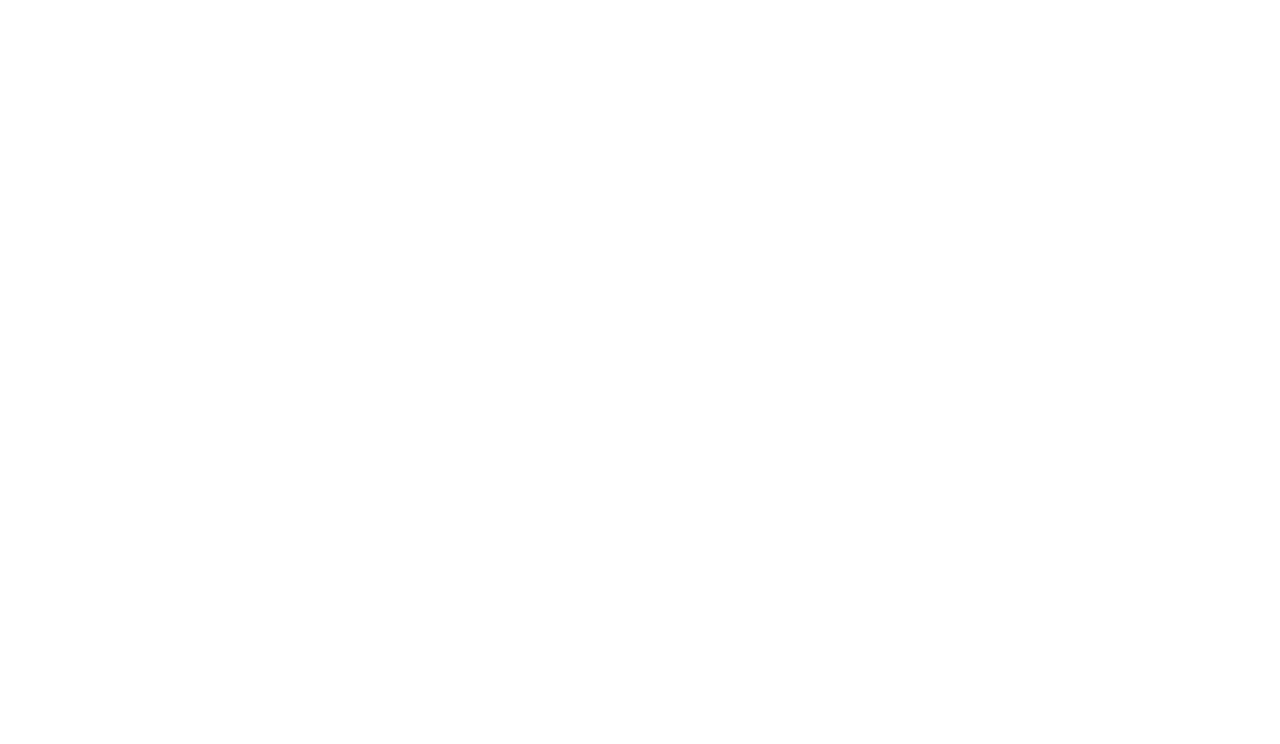
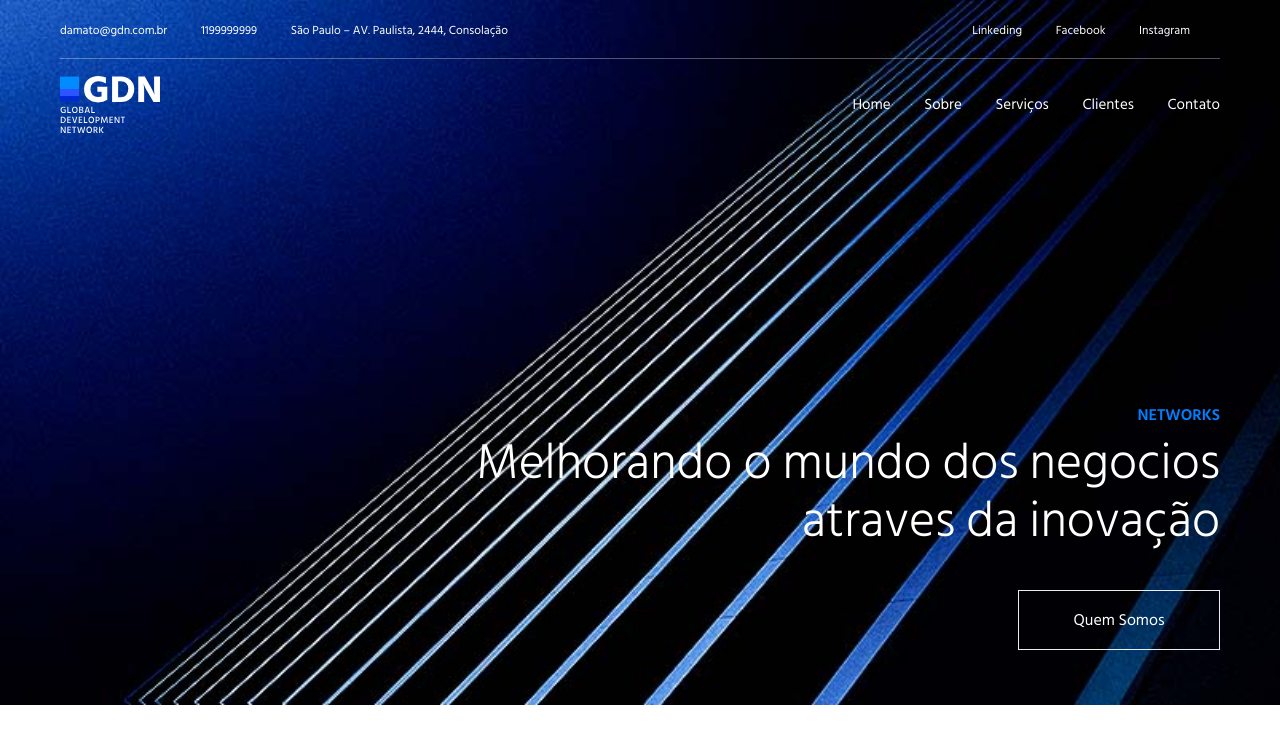
Before and after one commit to jholopes95/ESPM, a plain HTML site: page Index.html in a window 1280 px wide. Drawn offline with Linux system fonts and the light colour scheme; files that its build step writes are made by us from their sources.

Commit message:
Header index

```diff
--- a/Index.html
+++ b/Index.html
@@ -6,12 +6,50 @@
     <meta name="viewport" content="width=device-width, initial-scale=1.0">
     <title>Projeto</title>
 
+    <link rel="preconnect" href="https://fonts.googleapis.com">
+    <link rel="preconnect" href="https://fonts.gstatic.com" crossorigin>
+    <link href="https://fonts.googleapis.com/css2?family=Hind+Siliguri:wght@300;400;500;600;700&display=swap" rel="stylesheet">
     <link rel="stylesheet" href="/css/normalize.css">
     <link rel="stylesheet" href="/css/main-wrapper.css">
     <link rel="stylesheet" href="/css/main-section.css">
+    <link rel="stylesheet" href="/css/components/main-header.css">
+    <link rel="stylesheet" href="/css/components/main-menu.css">
+    <link rel="stylesheet" href="/css/components/top-menu.css">
+    <link rel="stylesheet" href="/css/components/main-home-banner.css">
+    <link rel="stylesheet" href="/css/components/main-button.css">
+
 
 </head>
 <body>
+    <header class="main-header">
+        <div class="top-menu">
+            <nav>
+                <a href="mailto:valiance@qodeinteractive.com">damato@gdn.com.br</a>
+                <a href="tel:156-677-124-442-2887">1199999999</a>
+                <a href="https://goo.gl/maps/FJqURVMum9EM3h4o6" target="new_blank" rel="noopener">São Paulo – AV. Paulista, 2444, Consolação</a>
+            </nav>
+            <nav class="-second">
+                <a href="">Linkeding</a>
+                <a href="">Facebook</a>
+                <a href="">Instagram</a>
+            </nav>
+        </div>
+        <div class="main-menu">
+            <img src="/Assets/logo-white.svg" alt="">
+            <nav>
+                <a href="">Home</a>
+                <a href="">Sobre</a>
+                <a href="">Serviços</a>
+                <a href="">Clientes</a>
+                <a href="">Contato</a>
+            </nav>
+        </div>
+        <div class="main-home-banner right">
+            <h3>networks</h3>
+            <h1>Melhorando o mundo dos negocios atraves da inovação</h1>
+            <a class="main-button right" href="">Quem Somos</a>
+        </div>
+    </header>
 
 </body>
 </html>
--- /dev/null
+++ b/css/components/main-button.css
@@ -0,0 +1,18 @@
+.main-button {
+    color: white;
+    text-decoration: none;
+    border: 0.99px solid rgba(255, 255, 255, 0.92);
+    width: 200px;
+    padding: 20px 0 ;
+    text-align: center;
+}
+
+.main-button.right {
+    position: fixed;
+    top: 590px;
+    right: 60px;
+}
+
+.main-button.a:hover {
+
+}
--- /dev/null
+++ b/css/components/main-header.css
@@ -0,0 +1,18 @@
+.main-header {
+    background-image: url(/Assets/img/img-1.jpg);
+    background-repeat: no-repeat;
+    background-size: cover;
+    background-color: red;
+    height: 705px;
+    padding-right: 60px;
+    padding-left: 60px;
+    justify-content: center;
+}
+
+.main-header img {
+    width: 100px;
+}
+
+#inverter {
+    transform: scaleX(-1);
+}
--- /dev/null
+++ b/css/components/main-home-banner.css
@@ -0,0 +1,30 @@
+.main-home-banner {
+    display: flex;
+    flex-direction: column;
+    width: 900px;
+    max-width: 1920px;
+}
+
+h1, h2, h3 {
+    text-align: right;
+}
+
+h1 {
+    color: #fff;
+    font-size: 50px;
+    font-weight: 300;
+}
+
+h3 {
+    font-size: 16px;
+    color: #0080FF;
+    margin-bottom: 10px;
+    font-weight: 600;
+    text-transform: uppercase;
+}
+
+.main-home-banner.right {
+    position: absolute;
+    top: 390px;
+    right: 60px;
+}
--- /dev/null
+++ b/css/components/main-menu.css
@@ -0,0 +1,16 @@
+.main-menu {
+    display: flex;
+    justify-content: space-between;
+    width: 100%;
+    height: 90px;
+    max-width: 1920px;
+    vertical-align: middle;
+    align-items: center;
+}
+
+.main-menu a {
+    text-decoration: none;
+    color: white;
+    padding-left: 30px;
+    font-size: 15px;
+}
--- /dev/null
+++ b/css/components/top-menu.css
@@ -0,0 +1,14 @@
+.top-menu {
+    display: flex;
+    justify-content: space-between;
+    padding: 20px 0px;
+    border-bottom: 1px solid rgba(255, 255, 255, 0.32);
+}
+
+
+.top-menu a {
+    text-decoration: none;
+    color: white;
+    padding-right: 30px;
+    font-size: 12px;
+}
```
Also changed, not shown: Assets/img/img-1.jpg (added), Assets/logo-dark.svg (added), Assets/logo-white.svg (added), css/normalize.css, 1 other file.
